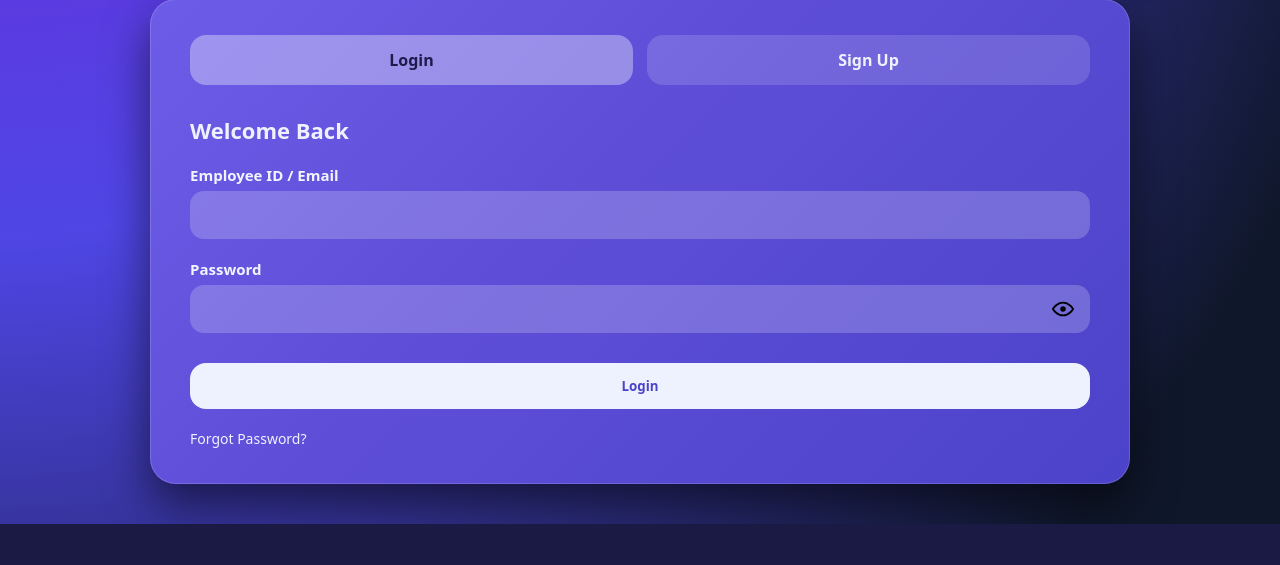
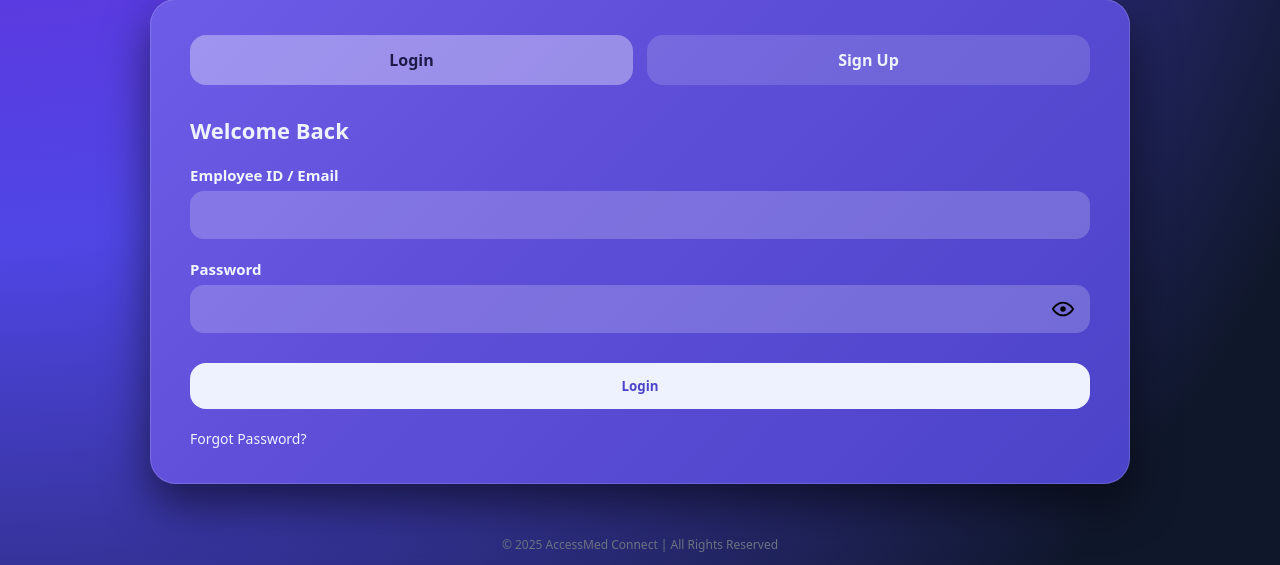
Before and after one commit to Somesh-04/AccessMed-Connect, a PHP site: page /login.html in a window 1280 px wide. Shown: the part 395-960 px from the top of the page. Before the commit the page ends 919 px from the top, so only its background shows below. Run offline with PHP 8.4, Linux system fonts and the light colour scheme.

Commit message:
Footer updated

```diff
--- a/Landing-Page/login.css
+++ b/Landing-Page/login.css
@@ -217,6 +217,15 @@ input[type="password"]::-webkit-textfield-decoration-container {
     cursor: pointer;
 }
 
+.bottom-bar {
+    width: 100%;
+    max-width: 980px;
+    text-align: center;
+    padding: 12px 0;
+    font-size: 12px;
+    color: #6b7280;
+}
+
 /* UTIL */
 .hidden {
     display: none;
--- a/Landing-Page/login.html
+++ b/Landing-Page/login.html
@@ -116,6 +116,10 @@
 
     </section>
 
+    <div class="bottom-bar">
+        © 2025 AccessMed Connect | All Rights Reserved
+    </div>
+
     <script src="login.js"></script>
 </body>
 </html>
```
